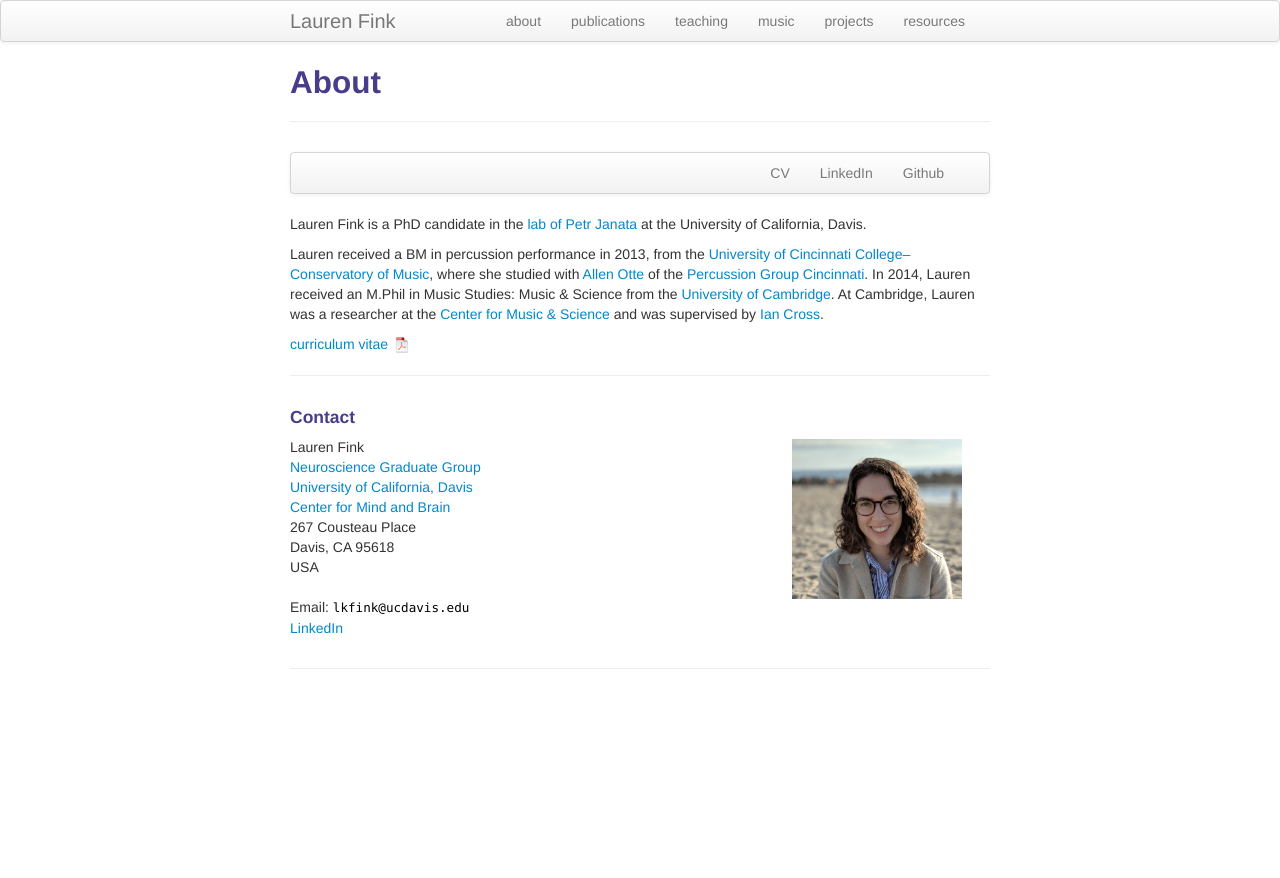
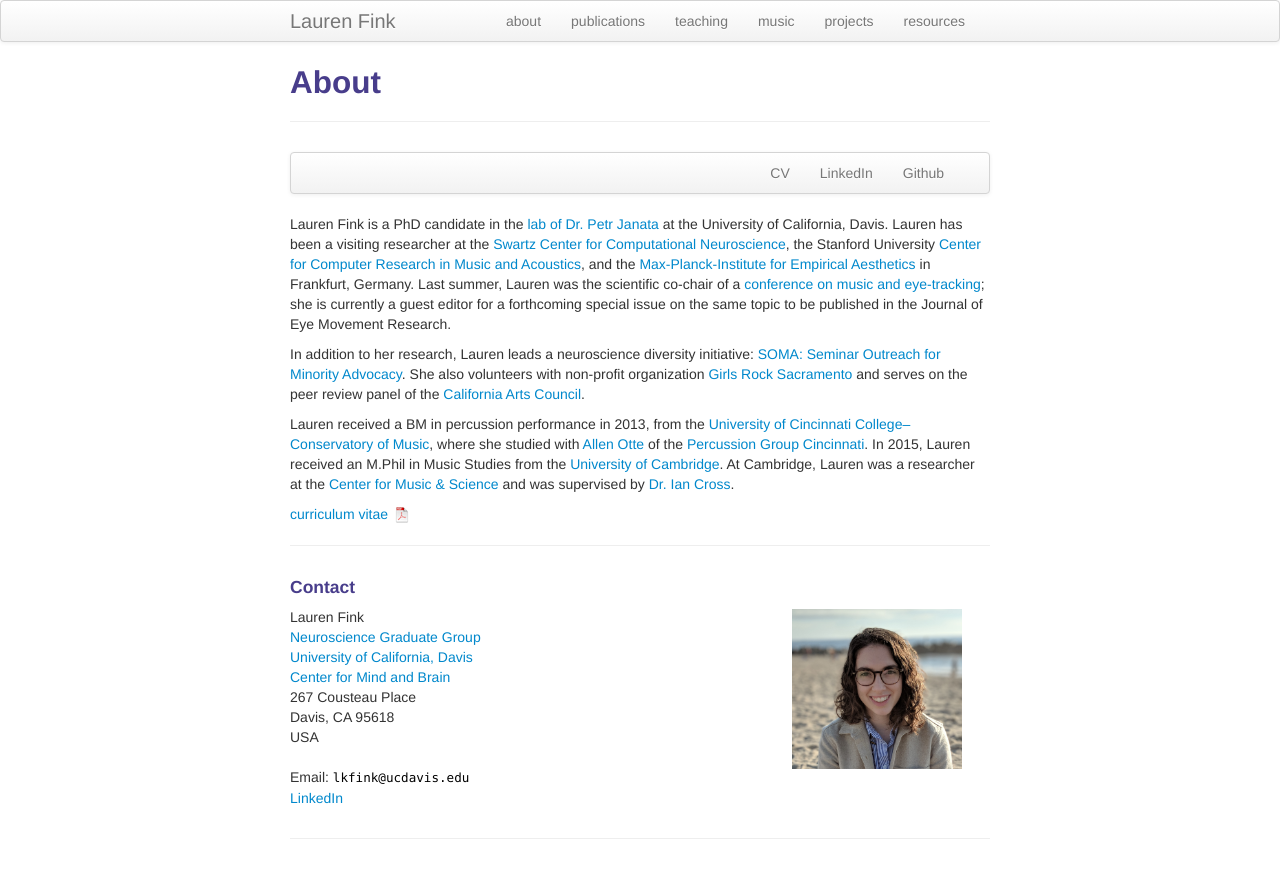
Before and after one commit to lkfink/lkfink.github.io, a Jekyll site: the page built from pages/about.md, in a window 1280 px wide. Shown: the top 878 px of the page. Built offline with Jekyll 4.4.1, drawn with Linux system fonts in a browser that asks for light colours.

Commit message:
update bio

```diff
--- a/pages/about.md
+++ b/pages/about.md
@@ -24,9 +24,12 @@ description: Lauren Fink is a neuroscience PhD student at the University of Cali
   </div>
 </div>
 
-Lauren Fink is a PhD candidate in the [lab of Petr Janata](https://atonal.ucdavis.edu/){:target="_blank"} at the University of California, Davis.
+Lauren Fink is a PhD candidate in the [lab of Dr. Petr Janata](https://atonal.ucdavis.edu/){:target="_blank"} at the University of California, Davis. Lauren has been a visiting researcher at the [Swartz Center for Computational Neuroscience](https://sccn.ucsd.edu/){:target="_blank"}, the Stanford University [Center for Computer Research in Music and Acoustics](https://ccrma.stanford.edu/){:target="_blank"}, and the [Max-Planck-Institute for Empirical Aesthetics](https://www.aesthetics.mpg.de/institut.html) in Frankfurt, Germany. Last summer, Lauren was the scientific co-chair of a [conference on music and eye-tracking](https://www.aesthetics.mpg.de/institut/veranstaltungen/music-eye-tracking-conference-2017.html){:target="_blank"}; she is currently a guest editor for a forthcoming special issue on the same topic to be published in the Journal of Eye Movement Research.
 
-Lauren received a BM in percussion performance in 2013, from the [University of Cincinnati College&ndash;Conservatory of Music](https://ccm.uc.edu/){:target="_blank"}, where she studied with [Allen Otte](http://ccm.uc.edu/about/directory.html?eid=otteac&thecomp=uceprof){:target="_blank"} of the [Percussion Group Cincinnati](http://www.pgcinfo.com/PGC.html){:target="_blank"}. In 2014, Lauren received an M.Phil in Music Studies: Music & Science from the [University of Cambridge](https://www.cam.ac.uk/){:target="_blank"}. At Cambridge, Lauren was a researcher at the [Center for Music & Science](http://cms.mus.cam.ac.uk/){:target="_blank"} and was supervised by [Ian Cross](http://www.mus.cam.ac.uk/directory/ian-cross){:target="_blank"}.
+In addition to her research, Lauren leads a neuroscience diversity initiative: [SOMA: Seminar Outreach for Minority Advocacy](https://lkfink.github.io/pages/projects.html#SOMA){:target="_blank"}. She also volunteers with non-profit organization [Girls Rock Sacramento](http://www.girlsrocksacramento.com/){:target="_blank"} and serves on the peer review panel of the [California Arts Council](http://www.arts.ca.gov/){:target="_blank"}.
+
+Lauren received a BM in percussion performance in 2013, from the [University of Cincinnati College&ndash;Conservatory of Music](https://ccm.uc.edu/){:target="_blank"}, where she studied with [Allen Otte](http://ccm.uc.edu/about/directory.html?eid=otteac&thecomp=uceprof){:target="_blank"} of the [Percussion Group Cincinnati](http://www.pgcinfo.com/PGC.html){:target="_blank"}. In 2015, Lauren received an M.Phil in Music Studies from the [University of Cambridge](https://www.cam.ac.uk/){:target="_blank"}. At Cambridge, Lauren was a researcher at the [Center for Music & Science](http://cms.mus.cam.ac.uk/){:target="_blank"} and was supervised by [Dr. Ian Cross](http://www.mus.cam.ac.uk/directory/ian-cross){:target="_blank"}.
+
 
 
 [curriculum vitae ![CV as pdf](icons16/pdf-icon.png)]({{ BASE_PATH }}/assets/fink_cv.pdf){:target="_blank"}
```
